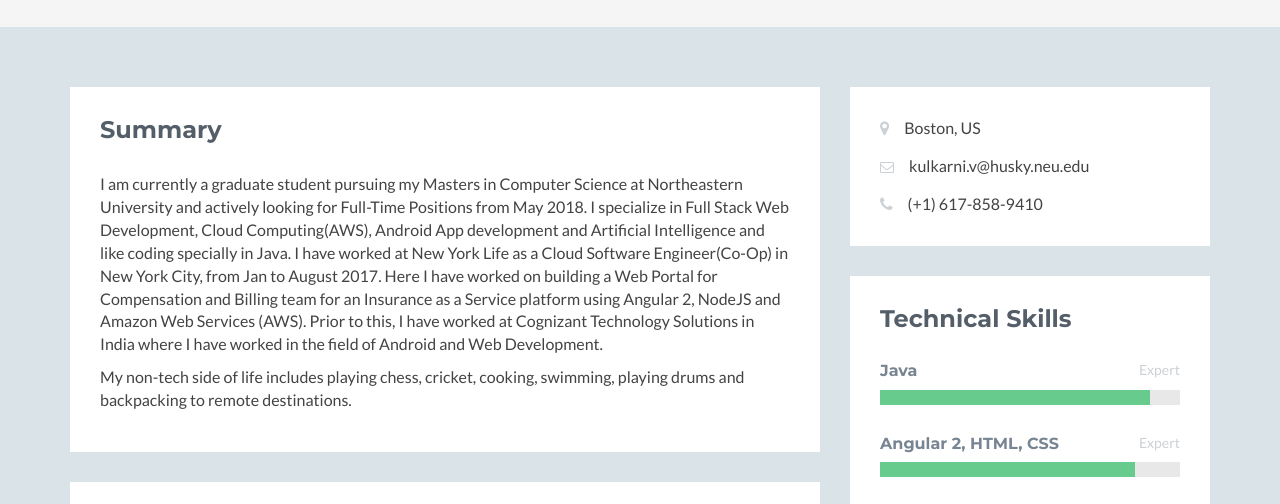
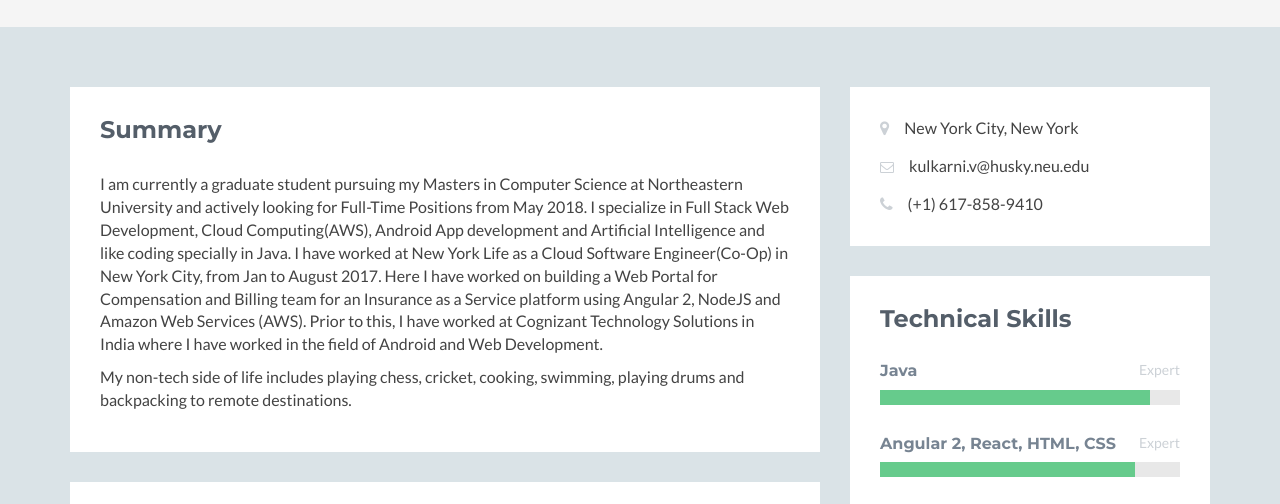
Before and after one commit to vrushal-kulkarni/vrushal-kulkarni.github.io, a plain HTML site: page index.html in a window 1280 px wide. Shown: the part 293-797 px from the top of the page. Drawn offline with nearby package versions, Linux system fonts and the light colour scheme; no server answers; a script that the page names is missing; some icons are missing.

Commit message:
updated webpage

```diff
--- a/index.html
+++ b/index.html
@@ -50,7 +50,7 @@
 
                 </ul>
             </div><!--//profile-->
-            <a class="btn btn-cta-primary pull-right" href="https://drive.google.com/open?id=0BzAK9scKBvDjQWpCT1R0d0RPWDA" target="_blank"><i class="fa fa-paper-plane"></i> View Resume</a>
+            <a class="btn btn-cta-primary pull-right" href="https://drive.google.com/file/d/1p9qG7ysX6OjxHiJAVCVVMPlyOm3gZ8M8/view?usp=sharing" target="_blank"><i class="fa fa-paper-plane"></i> View Resume</a>
         </div><!--//container-->
     </header><!--//header-->
 
@@ -241,7 +241,7 @@
                         <h2 class="heading sr-only">Basic Information</h2>
                         <div class="content">
                             <ul class="list-unstyled">
-                                <li><i class="fa fa-map-marker"></i><span class="sr-only">Location:</span>Boston, US</li>
+                                <li><i class="fa fa-map-marker"></i><span class="sr-only">Location:</span>New York City, New York</li>
                                 <li><i class="fa fa-envelope-o"></i><span class="sr-only">Email:</span>kulkarni.v@husky.neu.edu</li>
                                 <li><i class="fa fa-phone"></i><span class="sr-only">Contact Number:</span>(+1) 617-858-9410</li>
                             </ul>
@@ -264,7 +264,7 @@
                                 </div><!--//item-->
 
                                 <div class="item">
-                                    <h3 class="level-title">Angular 2, HTML, CSS<span class="level-label">Expert</span></h3>
+                                    <h3 class="level-title">Angular 2, React, HTML, CSS<span class="level-label">Expert</span></h3>
                                     <div class="level-bar">
                                         <div class="level-bar-inner" data-level="85%">
                                         </div>
```
